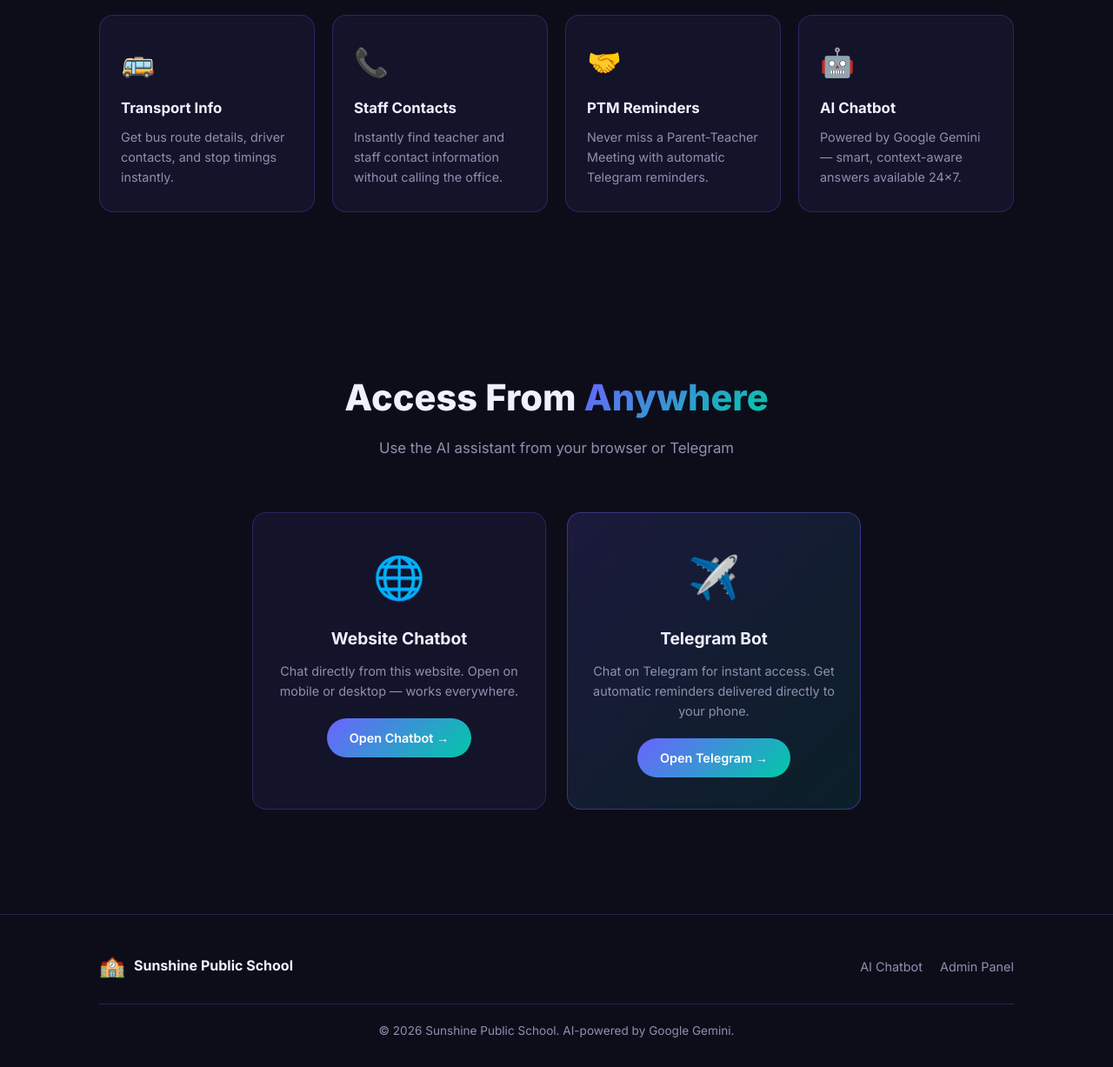
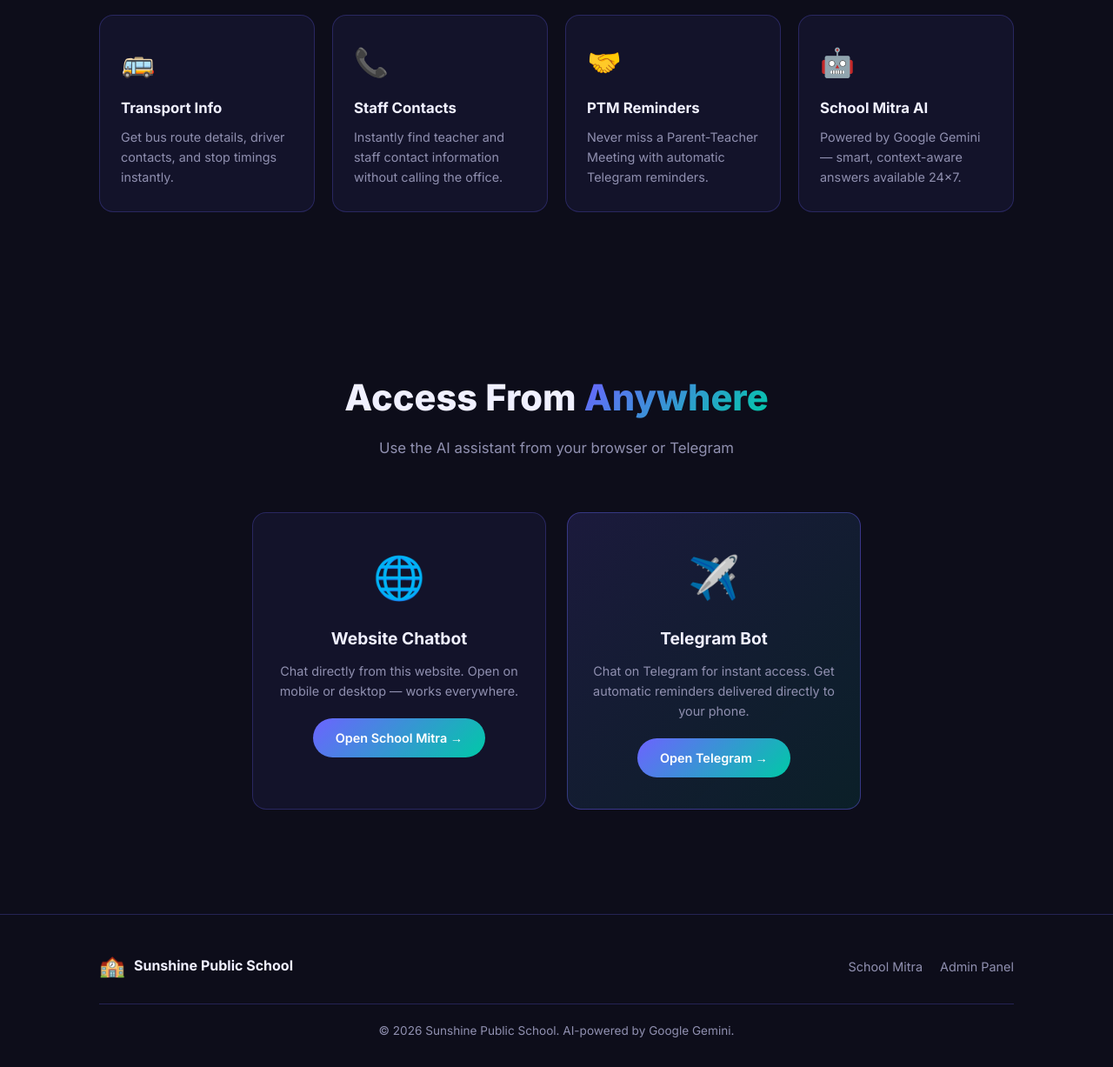
Before and after one commit to yashmit24/school-ai-agent, a plain HTML site: page frontend/index.html in a window 1280 px wide. Shown: the part 1324-2551 px from the top of the page at 87% size. Drawn offline with Linux system fonts and the light colour scheme.

Commit message:
feat: rename all AI bot references to School Mitra on homepage

```diff
--- a/frontend/index.html
+++ b/frontend/index.html
@@ -3,7 +3,7 @@
 <head>
   <meta charset="UTF-8" />
   <meta name="viewport" content="width=device-width, initial-scale=1.0" />
-  <title>Sunshine Public School — AI Assistant</title>
+  <title>Sunshine Public School — School Mitra AI</title>
   <meta name="description" content="Sunshine Public School's 24x7 AI-powered school assistant. Get instant answers about timetables, exams, fees, attendance, transport and more." />
   <link rel="preconnect" href="https://fonts.googleapis.com" />
   <link href="https://fonts.googleapis.com/css2?family=Inter:wght@300;400;500;600;700;800&display=swap" rel="stylesheet" />
@@ -43,7 +43,7 @@
       <p class="hero-subtitle">Get instant answers about timetables, exam dates, fee status, attendance, bus routes, and much more — powered by Google Gemini AI.</p>
       <div class="hero-actions">
         <a href="chatbot.html" class="btn-primary" id="chatNowBtn">
-          💬 Chat with AI Now
+          🤖 Chat with School Mitra
         </a>
         <a href="#features" class="btn-secondary">Explore Features →</a>
       </div>
@@ -59,7 +59,7 @@
       <div class="chat-preview-card">
         <div class="chat-preview-header">
           <span class="dot green"></span><span class="dot yellow"></span><span class="dot red"></span>
-          <span class="preview-title">AI School Assistant</span>
+           <span class="preview-title">School Mitra 🤖</span>
         </div>
         <div class="chat-preview-body">
           <div class="preview-msg user">What's my exam schedule? 📚</div>
@@ -120,7 +120,7 @@
         </div>
         <div class="feature-card">
           <div class="feature-icon">🤖</div>
-          <h3>AI Chatbot</h3>
+          <h3>School Mitra AI</h3>
           <p>Powered by Google Gemini — smart, context-aware answers available 24×7.</p>
         </div>
       </div>
@@ -139,7 +139,7 @@
           <div class="channel-icon web-icon">🌐</div>
           <h3>Website Chatbot</h3>
           <p>Chat directly from this website. Open on mobile or desktop — works everywhere.</p>
-          <a href="chatbot.html" class="channel-btn">Open Chatbot →</a>
+          <a href="chatbot.html" class="channel-btn">Open School Mitra →</a>
         </div>
         <div class="channel-card highlight-card">
           <div class="channel-icon tg-icon">✈️</div>
@@ -160,7 +160,7 @@
           <span class="logo-text">Sunshine Public School</span>
         </div>
         <div class="footer-links">
-          <a href="chatbot.html">AI Chatbot</a>
+          <a href="chatbot.html">School Mitra</a>
           <a href="admin.html">Admin Panel</a>
         </div>
       </div>
```
